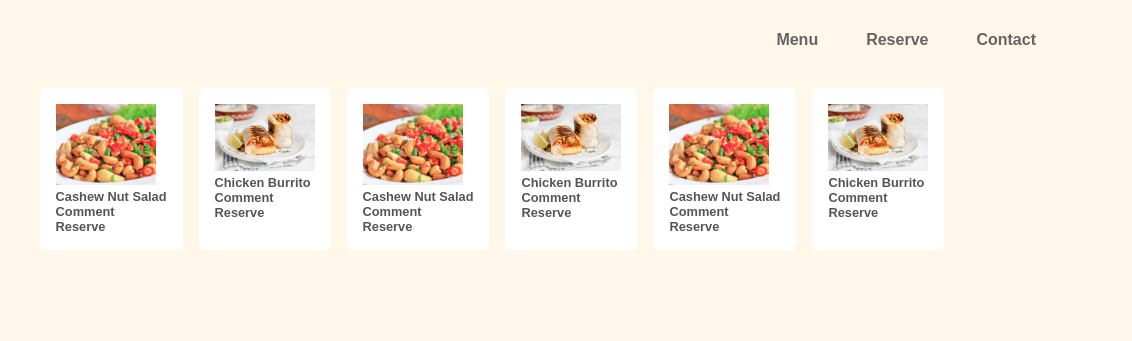
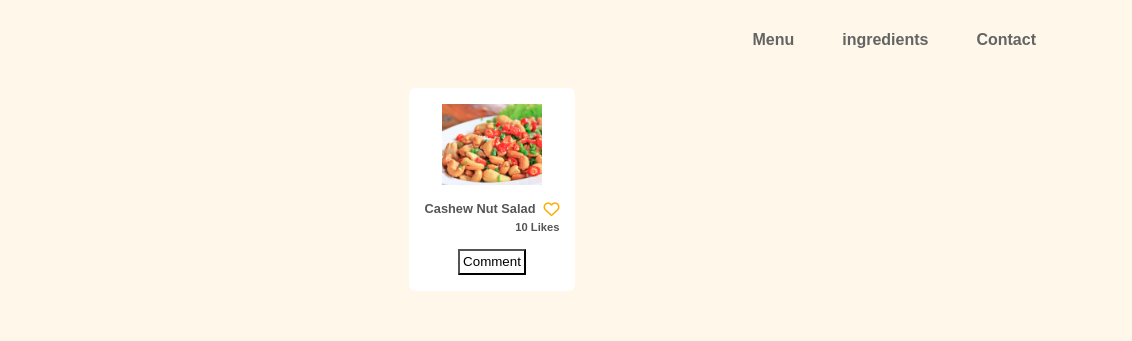
Before and after one commit to firepicaso/Social-Interaction-Capstone-Module2, a website built with webpack: page src/index.html in a window 1280 px wide. Shown: the top 341 px of the page, 148-1280 px from the left. Built offline with nearby package versions, Linux system fonts and the light colour scheme.

Commit message:
Style men cards

```diff
--- a/src/index.html
+++ b/src/index.html
@@ -4,6 +4,7 @@
     <meta charset="UTF-8">
     <meta name="viewport" content="width=device-width, initial-scale=1.0">
     <title>Wbpack Exercise</title>
+    <link rel="stylesheet" href="https://cdnjs.cloudflare.com/ajax/libs/font-awesome/6.4.2/css/all.min.css" integrity="sha512-z3gLpd7yknf1YoNbCzqRKc4qyor8gaKU1qmn+CShxbuBusANI9QpRohGBreCFkKxLhei6S9CQXFEbbKuqLg0DA==" crossorigin="anonymous" referrerpolicy="no-referrer" />
     <link rel="stylesheet" href="styles.css">
 </head>
 <body>
@@ -13,7 +14,7 @@
         </a>
         <nav class="nav-div">
             <a class="menu" href="">Menu</a>
-            <a class="Reserve" href="">Reserve</a>
+            <a class="ingredients" href="">ingredients</a>
             <a class="contact" href="">Contact</a>
         </nav>
     </header>
@@ -21,39 +22,12 @@
         <div class="menu-container">
             <div class="menu-card">
                 <img src="./Asset/cashew.png" alt="Platter1">
-                <h2>Cashew Nut Salad</h2>
-                <h2>Comment</h2>
-                <h2>Reserve</h2>
-            </div>
-            <div class="menu-card">
-                <img src="./Asset/chicken-burrito.jpg" alt="Platter1">
-                <h2>Chicken Burrito</h2>
-                <h2>Comment</h2>
-                <h2>Reserve</h2>
-            </div>
-            <div class="menu-card">
-                <img src="./Asset/cashew.png" alt="Platter1">
-                <h2>Cashew Nut Salad</h2>
-                <h2>Comment</h2>
-                <h2>Reserve</h2>
-            </div>
-            <div class="menu-card">
-                <img src="./Asset/chicken-burrito.jpg" alt="Platter1">
-                <h2>Chicken Burrito</h2>
-                <h2>Comment</h2>
-                <h2>Reserve</h2>
-            </div>
-            <div class="menu-card">
-                <img src="./Asset/cashew.png" alt="Platter1">
-                <h2>Cashew Nut Salad</h2>
-                <h2>Comment</h2>
-                <h2>Reserve</h2>
-            </div>
-            <div class="menu-card">
-                <img src="./Asset/chicken-burrito.jpg" alt="Platter1">
-                <h2>Chicken Burrito</h2>
-                <h2>Comment</h2>
-                <h2>Reserve</h2>
+                <div class="menu-title">
+                    <h2>Cashew Nut Salad</h2>
+                    <i class="fa-regular fa-heart" style="color: #feae01;"></i>
+                </div>
+                <h3 class="like-counter"> 10 Likes</h3>
+                <button>Comment</button>
             </div>
         </div>
     </main>
--- a/src/styles.css
+++ b/src/styles.css
@@ -27,7 +27,7 @@ header img {
 
 .nav-div {
     display: flex;
-    gap: 1.9rem;
+    gap: 1.5rem;
 }
 
 .nav-div a {
@@ -45,17 +45,37 @@ header img {
 }
 
 .menu-card {
+    display: flex;
+    flex-direction: column;
+    align-items: center;
     background-color: white;
     padding: 1rem;
     border-radius: 0.4rem;
+    gap: 1rem;
 }
 
 .menu-card img {
     width: 100px;
 }
 
+.menu-title {
+    display: flex;
+    gap: 0.5rem;
+}
+
 .menu-card h2 {
     font-size: 0.8rem;
+}
+
+.like-counter {
+    font-size: 0.7rem;
+    margin-left: auto;
+    margin-top: -0.75rem;
+}
+
+button {
+    background-color: transparent;
+    padding: 0.2rem;
 }
 
 footer h2 {
```
